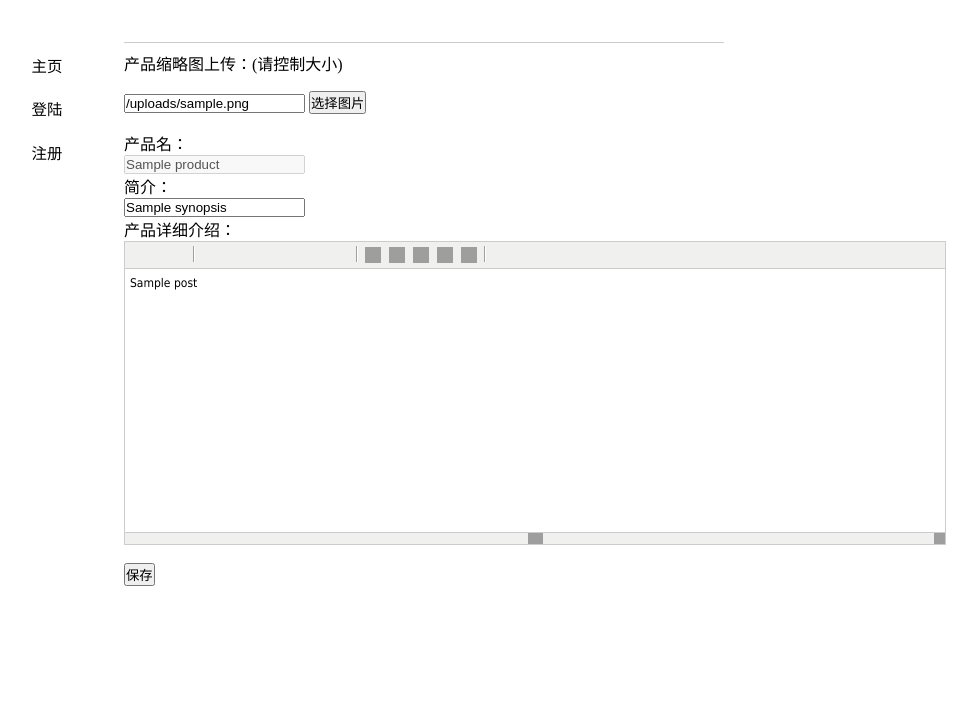
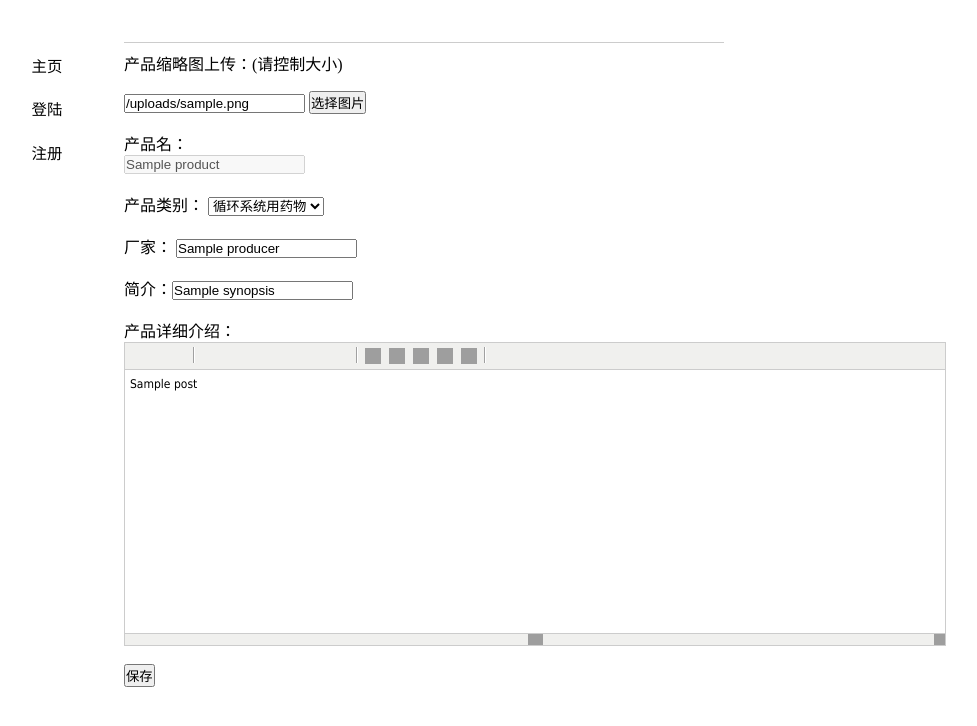
Before and after one commit to MerlinBHy/Nodejs-backBorad, a Node server app: template views/editProduct.ejs in a window 1280 px wide. Shown: the top 726 px of the page, without its empty margins (216-1193 px from the left). Run offline with Node 20, Linux system fonts and the light colour scheme; the template is opened without the code that fills it: most values are stand-ins (such as "Sample title", 1, 10 or a date in 2020); some libraries are stand-ins or nearby versions; grey boxes are pictures that could not be loaded.

Commit message:
add type& producer

```diff
--- a/routes/index.js
+++ b/routes/index.js
@@ -181,7 +181,7 @@ app.get('/', function (req, res) {
       return res.redirect("/products");
     }
     var currentUser = req.session.user,
-        product = new Product(currentUser.name,req.body.imageUrl,req.body.title,req.body.synopsis,req.body.post);
+        product = new Product(currentUser.name,req.body.imageUrl,req.body.title,req.body.synopsis,req.body.type,req.body.post);
     product.save(function(err){
       if (err) {
         req.flash('error', err);
@@ -288,7 +288,7 @@ app.get('/u/:name', function (req, res) {
         req.flash('error', err);
         return res.redirect('back');
       }
-      console.log(product);
+      console.log(product.type == "循环系统用药物");
       res.render('editProduct', {
         title: '编辑产品',
         product: product,
@@ -333,7 +333,7 @@ app.get('/u/:name', function (req, res) {
   app.post('/editProduct/:name/:title/:time',checkLogin);
   app.post('/editProduct/:name/:title/:time',function(req,res){
     var currentUser = req.session.user;
-    Product.update(currentUser.name,req.body.imageUrl,req.params.title,req.body.post,req.body.synopsis,req.params.time,function(err){
+    Product.update(currentUser.name,req.body.imageUrl,req.params.title,req.body.post,req.body.synopsis,req.params.time,req.body.type,req.body.producer,function(err){
       if (err) {
         req.flash('error', err);
         return res.redirect("/products");//出错！
--- a/views/editProduct.ejs
+++ b/views/editProduct.ejs
@@ -4,8 +4,19 @@
   <p><input type="text" name="imageUrl" id="url1" value="<%= product.imageUrl%>" /> <input type="button" id="image1" value="选择图片" /></p>
   产品名：<br />
   <input type="text" name="title" value="<%= product.title%>" disabled="disabled"/><br />
-  简介：<br />
-  <input type="text" name="synopsis" value="<%= product.synopsis %>"/><br />
+  <br />
+  产品类别：  <select name="type">
+  				<option value = "循环系统用药物" <%= product.type == "循环系统用药物"? "selected":"" %>>循环系统用药物</option>
+  				<option value = "神经系统用药物" <%= product.type == "神经系统用药物"? "selected":"" %>>神经系统用药物</option>
+  				<option value = "消化系统用药物" <%= product.type == "消化系统用药物"? "selected":"" %>>消化系统用药物</option>
+  				<option value = "抗感染用药物" <%= product.type == "抗感染用药物"? "selected":"" %>>抗感染用药物</option>
+  				<option value = "血液系统用药物" <%= product.type == "血液系统用药物"? "selected":"" %>>血液系统用药物</option>
+  				<option value = "中成药" <%= product.type == "中成药"? "selected":"" %>>中成药</option>
+  				<option value = "其他" <%= product.type == "其他"? "selected":"" %>>其他</option>
+  			</select><br />
+  			<br />
+  厂家：  <input type="text" name="producer" value="<%= product.producer %>"/><br />
+  <br />简介：<input type="text" name="synopsis" value="<%= product.synopsis %>"/><br /><br />
   产品详细介绍：<br />
   <textarea name="post" rows="20" cols="100" ><%= product.post%></textarea><br />
   <input type="submit" value="保存" />
--- a/views/header.ejs
+++ b/views/header.ejs
@@ -55,7 +55,7 @@ function check(){
   <span><a title="行业动态" href="/post">发表行业动态</a></span>
   <span><a title="添加产品信息" href="/addProduct">添加产品信息</a></span>
   <span><a title="查看产品信息" href="/products">查看产品信息</a><span>
-  <span><a title="客户反馈" href="/feedback">查看反馈</a></span>
+  <span><a title="查看客户反馈" href="/feedback">查看用户反馈</a></span>
   <span><a title="登出" href="/logout">登出</a></span>
 <% } else { %>
   <span><a title="登录" href="/login">登陆</a></span>
--- a/views/productDetail.ejs
+++ b/views/productDetail.ejs
@@ -7,7 +7,10 @@
 <p class="info">
     <a href="/product/<%= product.name %>/<%= product.title%>/<%= product.time%>"><img src="<%= product.imageUrl%>"></a><br />
     名称：<a href="/product/<%= product.name %>/<%= product.title%>/<%= product.time%>"><%= product.title %></a><br />
+    厂家：<%= product.producer %><br />
+    类别：<%= product.type %><br />
     简介：<%= product.synopsis %><br />
-    <%= product.post%>
+    <hr />
+    <%- product.post%>
 </p>
 <%- include footer %>
--- a/views/products.ejs
+++ b/views/products.ejs
@@ -2,6 +2,8 @@
 <% products.forEach(function (product, index) { %>
 <p class="info">
     产品名称：<a href="/product/<%= product.name %>/<%= product.title%>/<%= product.time %>"><%= product.title %></a><br />
+    类别：<%= product.type %><br />
+    厂家：<%= product.producer %><br />
     简介：<%= product.synopsis %><br />
     <hr />
 </p>
```
Also changed, not shown: models/product.js (+8 -4 lines), views/product.ejs (+13 -2 lines), public/images/upload_652f026392b1ee7caf4ed7f5a2316fda.png (added).
